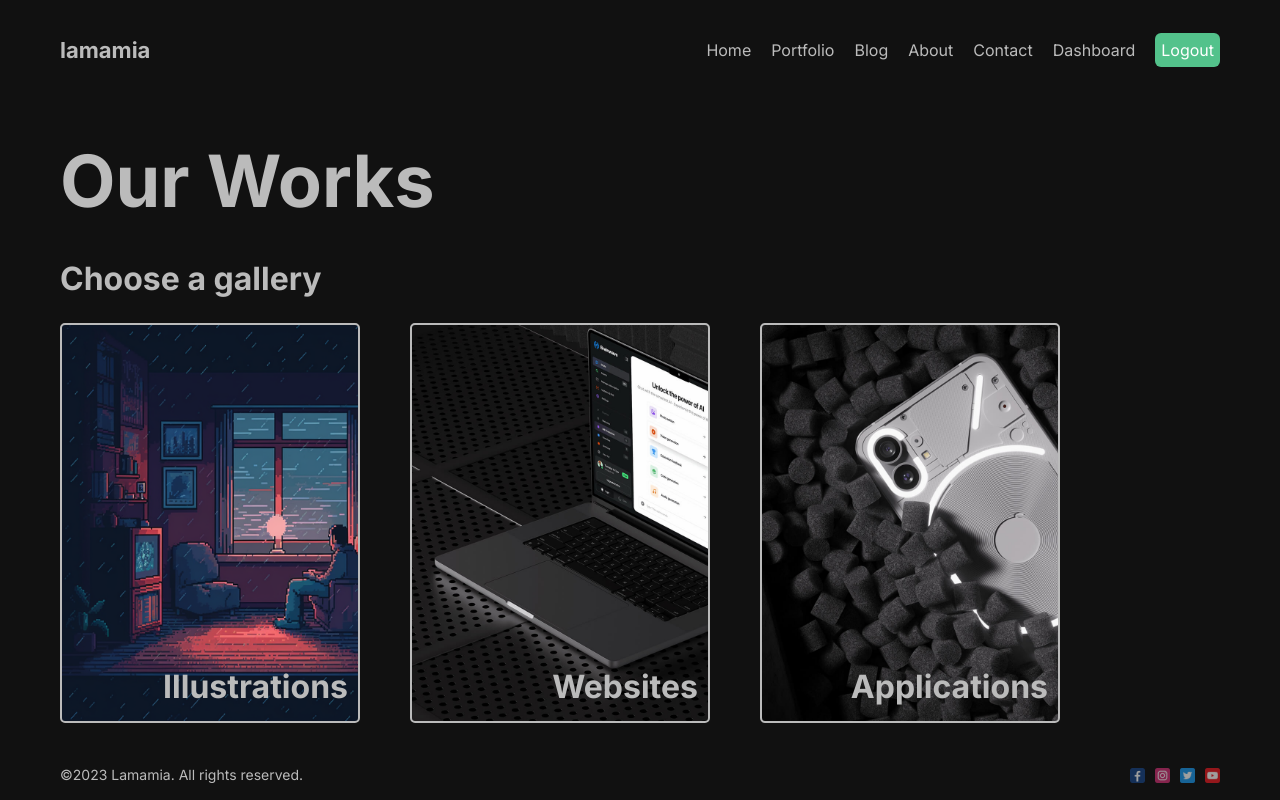
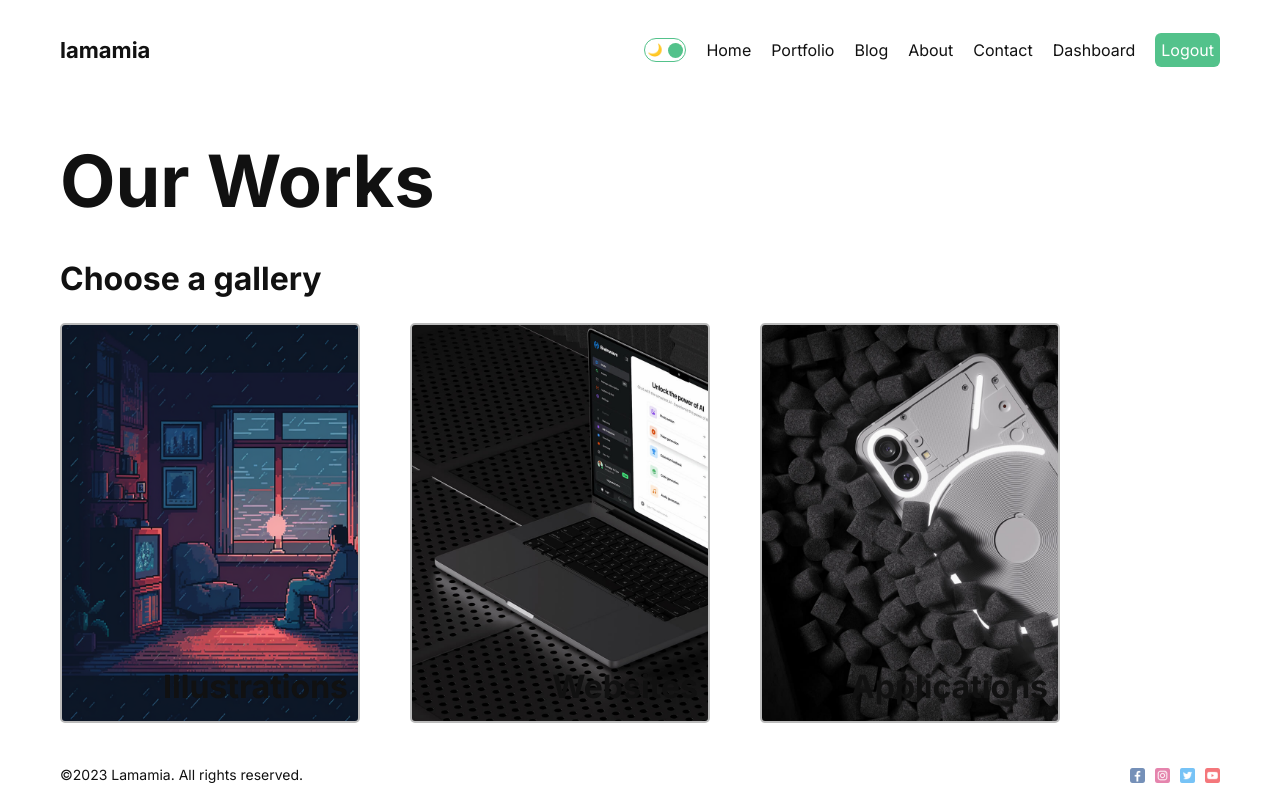
Before and after one commit to PaAmatJow/nextwebsite, a Next.js app: page /portfolio in a window 1280 px wide. Built offline with nearby package versions, Linux system fonts and the light colour scheme.

Commit message:
add theme with contexApi

```diff
--- a/app/(root)/blog/[id]/page.tsx
+++ b/app/(root)/blog/[id]/page.tsx
@@ -1,10 +1,10 @@
-import Image from "next/image"
+import Image from 'next/image';
 
 const BlogPosts = () => {
-  return (
+	return (
 		<div>
-			<div className='flex gap-[50px] mb-[50px]'>
-				<div className='flex-1 flex flex-col justify-between'>
+			<div className='mb-[50px] flex gap-[50px]'>
+				<div className='flex flex-1 flex-col justify-between'>
 					<h1 className='text-[32px] font-bold'>
 						Lorem ipsum dolor sit amet consectetur adipisicing elit. Iusto,
 						similique?
@@ -27,7 +27,7 @@ const BlogPosts = () => {
 					</div>
 				</div>
 
-				<div className='flex-1 relative h-[300px]'>
+				<div className='relative h-[300px] flex-1'>
 					<Image
 						src='https://images.pexels.com/photos/5558237/pexels-photo-5558237.jpeg'
 						alt=''
@@ -38,7 +38,7 @@ const BlogPosts = () => {
 			</div>
 
 			<div className=''>
-				<p className='text-justify text-[#999] text-[20px]'>
+				<p className='text-justify text-[20px] text-[#999]'>
 					Lorem ipsum dolor sit amet consectetur adipisicing elit. Quasi dolorum
 					perferendis quam eligendi, quibusdam minima provident debitis numquam
 					sed qui eum, tempore eius velit ea aperiam quis totam non nulla. Odio,
@@ -66,5 +66,5 @@ const BlogPosts = () => {
 			</div>
 		</div>
 	);
-}
-export default BlogPosts
+};
+export default BlogPosts;
--- a/app/(root)/portfolio/page.tsx
+++ b/app/(root)/portfolio/page.tsx
@@ -1,13 +1,15 @@
 // import Image from "next/image"
+// import { useTheme } from '@/app/context/ThemeContext';
 import Link from 'next/link';
 
 const Portfolio = () => {
+	// const {mode} = useTheme()
 	return (
 		<div>
 			<h1 className='my-[20px] text-[32px] font-bold'>Choose a gallery</h1>
 			<div className='flex gap-[50px]'>
 				<Link
-					className='group relative h-[400px] w-[300px] rounded-[5px] border-2 border-[#bbb] bg-illustration bg-cover'
+					className={`group relative h-[400px] w-[300px] rounded-[5px] border-2 border-[#bbb] bg-illustration bg-cover `}
 					href='/portfolio/illustrations'
 				>
 					<span className='absolute bottom-[10px] right-[10px] text-[32px] font-bold group-hover:text-[#53c28b]'>
@@ -15,7 +17,7 @@ const Portfolio = () => {
 					</span>
 				</Link>
 				<Link
-					className='group relative h-[400px] w-[300px] rounded-[5px] border-2 border-[#bbb] bg-website bg-cover'
+					className={`group relative h-[400px] w-[300px] rounded-[5px] border-2 border-[#bbb] bg-website bg-cover `}
 					href='/portfolio/websites'
 				>
 					<span className='absolute bottom-[10px] right-[10px] text-[32px] font-bold group-hover:text-[#53c28b]'>
@@ -23,7 +25,7 @@ const Portfolio = () => {
 					</span>
 				</Link>
 				<Link
-					className='group relative h-[400px] w-[300px] rounded-[5px] border-2 border-[#bbb] bg-application bg-cover'
+					className={`group relative h-[400px] w-[300px] rounded-[5px] border-2 border-[#bbb] bg-application bg-cover `}
 					href='/portfolio/applications'
 				>
 					<span className='absolute bottom-[10px] right-[10px] text-[32px] font-bold group-hover:text-[#53c28b]'>
--- /dev/null
+++ b/app/components/darkModeToggle/DarkModeToggle.tsx
@@ -0,0 +1,22 @@
+'use client';
+
+import { useTheme } from '@/app/context/ThemeContext';
+
+const DarkModeToggle = () => {
+	const { toggle, mode } = useTheme();
+	return (
+		<div
+			className='relative flex h-[24px] w-[42px] items-center justify-between rounded-[30px] border-[1.5px] border-[#53c28b] p-[2px]'
+			onClick={toggle}
+		>
+			<div className='text-[12px]'>🌙</div>
+			<div className='text-[12px]'>🔆</div>
+			<div
+				className={`absolute h-[15px] w-[15px] cursor-pointer rounded-full bg-[#53c28b] ${
+					mode === 'light' ? 'right-[2px]' : 'left-[2px]'
+				}`}
+			/>
+		</div>
+	);
+};
+export default DarkModeToggle;
--- a/app/components/navbar/Navbar.tsx
+++ b/app/components/navbar/Navbar.tsx
@@ -1,4 +1,5 @@
 import Link from 'next/link';
+import DarkModeToggle from '../darkModeToggle/DarkModeToggle';
 
 const links = [
 	{ id: 1, title: 'Home', url: '/' },
@@ -17,6 +18,8 @@ const Navbar = () => {
 			</Link>
 
 			<div className='flex items-center gap-[20px]'>
+
+				<DarkModeToggle/>
 				{links.map((link) => {
 					const { id, title, url } = link;
 					return (
--- /dev/null
+++ b/app/context/ThemeContext.tsx
@@ -0,0 +1,66 @@
+'use client';
+
+import React, { createContext, useContext, useEffect, useState } from 'react';
+
+// Define the theme type
+type Mode = 'light' | 'dark';
+
+// Define the context type
+interface ThemeContextType {
+	mode: Mode;
+	toggle: () => void;
+}
+
+export const ThemeContext = createContext<ThemeContextType | undefined>(
+	undefined
+);
+
+export const ThemeProvider = ({ children }: { children: React.ReactNode }) => {
+	const [mode, setMode] = useState<Mode>(() => {
+		// Load the theme from local storage or default to 'dark'
+		if (typeof window !== 'undefined') {
+			const storedTheme = localStorage.getItem('theme');
+			return (storedTheme as Mode) || 'light';
+		} else {
+			return 'dark'; // Default to 'dark' if localStorage is not available
+		}
+	});
+
+	const toggle = () => {
+		setMode((prevTheme) => (prevTheme === 'light' ? 'dark' : 'light'));
+	};
+
+	useEffect(() => {
+		// Save the theme to local storage whenever it changes
+		if (typeof window !== 'undefined') {
+			localStorage.setItem('theme', mode);
+		}
+	}, [mode]);
+
+	const contextValue: ThemeContextType = {
+		mode,
+		toggle,
+	};
+
+	return (
+		<ThemeContext.Provider value={contextValue}>
+			<div
+				className={`${
+					mode === 'light' ? 'lightTheme' : 'darkTheme'
+				} transition-all duration-1000`}
+			>
+				{children}
+			</div>
+		</ThemeContext.Provider>
+	);
+};
+
+export const useTheme = () => {
+	const context = useContext(ThemeContext);
+
+	if (context === undefined) {
+		throw new Error('useTheme must be used within a ThemeProvider');
+	}
+
+	return context;
+};
--- a/app/globals.css
+++ b/app/globals.css
@@ -8,3 +8,11 @@ html, body {
   background-color: #111;
   color: #bbb
 }
+
+.lightTheme{
+  @apply text-[#111] bg-white
+}
+
+.darkTheme {
+  @apply bg-[#111] text-[#bbb]
+}
--- a/app/layout.tsx
+++ b/app/layout.tsx
@@ -4,6 +4,7 @@ import './globals.css'
 import React from 'react'
 import Navbar from './components/navbar/Navbar'
 import Footer from './components/footer/Footer'
+import { ThemeProvider } from './context/ThemeContext'
 
 const inter = Inter({ subsets: ['latin'] })
 
@@ -21,12 +22,13 @@ export default function RootLayout({
     <html lang="en">
 
       <body className={inter.className}>
+        <ThemeProvider>
         <div className="mx-auto flex min-h-[100vh] max-w-[1366px] flex-col justify-between px-[60px]">
           <Navbar />
         {children}
         <Footer />
         </div>
-
+        </ThemeProvider>
       </body>
 
     </html>
--- a/tailwind.config.ts
+++ b/tailwind.config.ts
@@ -1,6 +1,7 @@
 import type { Config } from 'tailwindcss';
 
 const config: Config = {
+
 	content: [
 		'./pages/**/*.{js,ts,jsx,tsx,mdx}',
 		'./components/**/*.{js,ts,jsx,tsx,mdx}',
```
